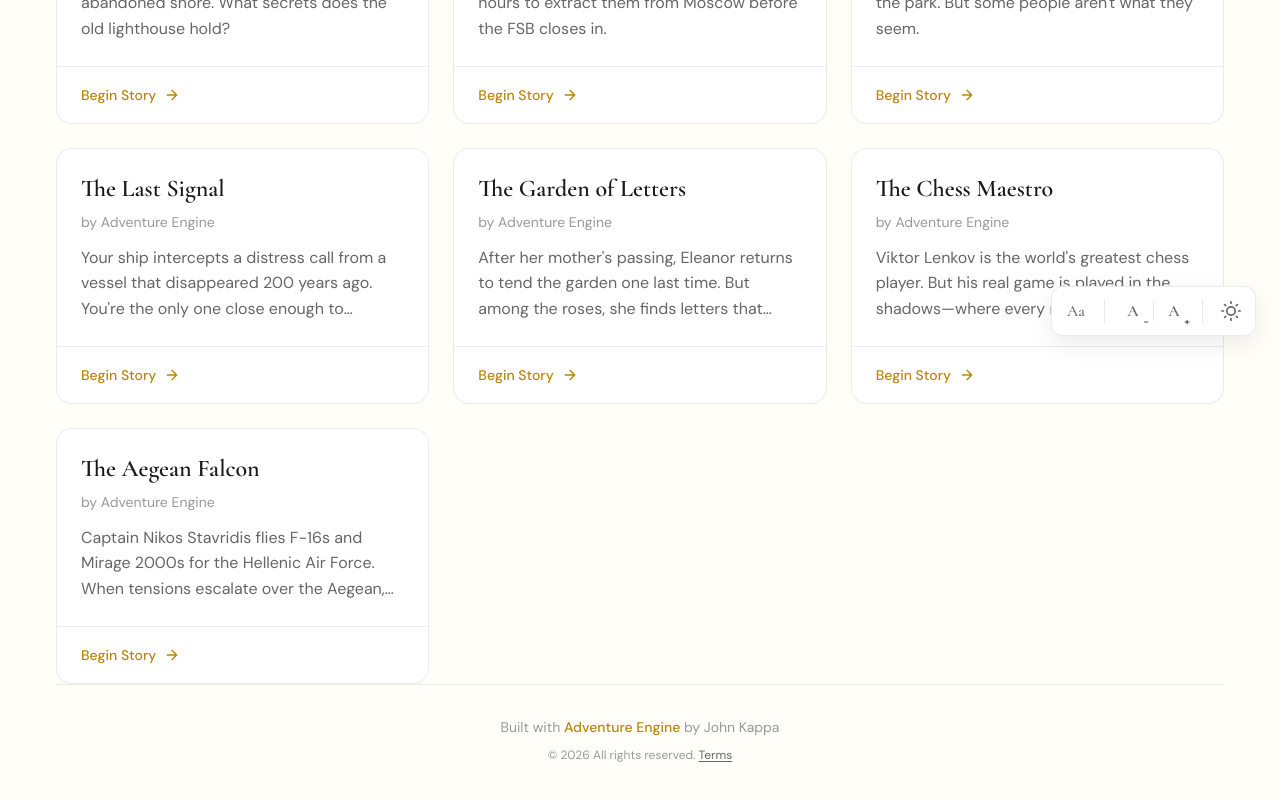
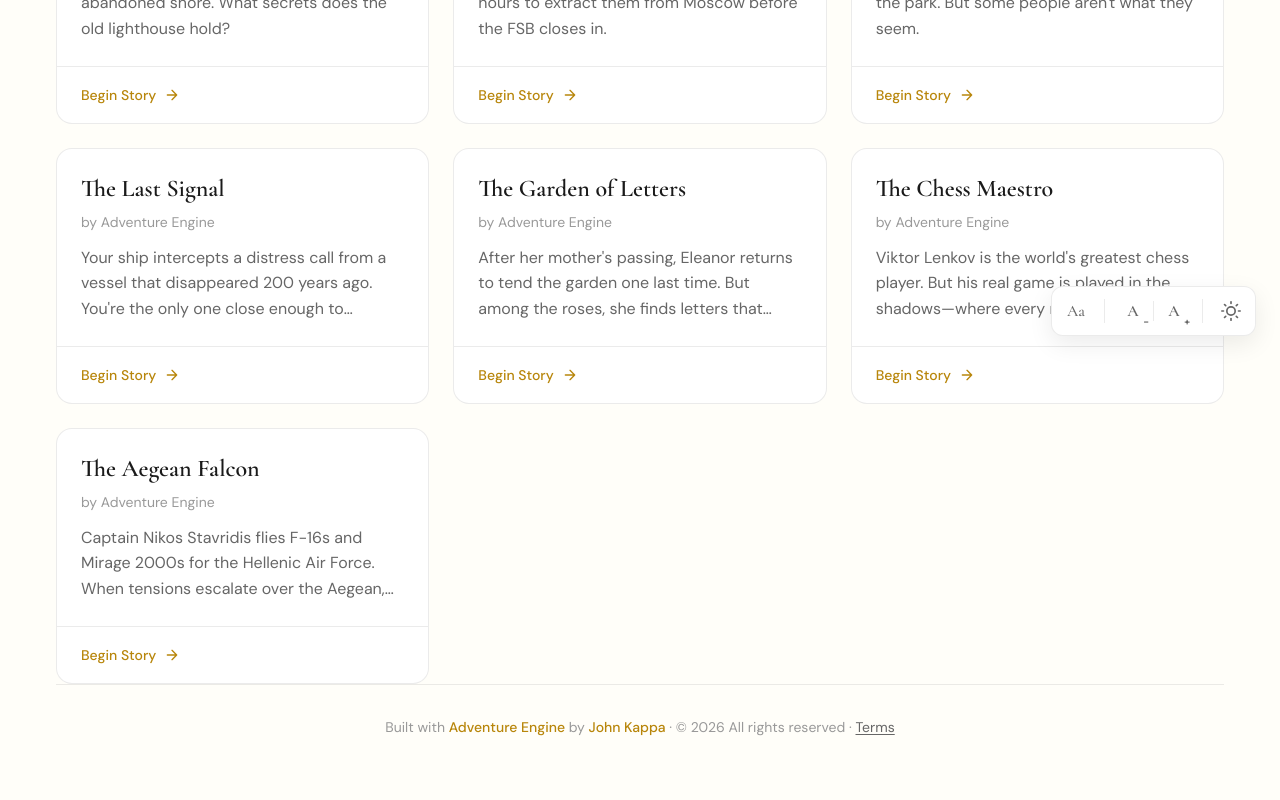
Before and after one commit to j-kappa/choose-adventure, a React (Vite) app: page / in a window 1280 px wide. Shown: the part 440-1240 px from the top of the page. Built offline with nearby package versions, Linux system fonts and the light colour scheme; a web font is replaced by a local one.

Commit message:
Refactor Footer component by consolidating credit and copyright information into a single paragraph and removing unused CSS classes for cleaner code.

```diff
--- a/src/components/Footer/Footer.module.css
+++ b/src/components/Footer/Footer.module.css
@@ -7,18 +7,9 @@
   font-size: var(--text-sm);
 }
 
-.credit {
-  margin-bottom: var(--space-2);
-}
-
 .accent {
   color: var(--color-accent);
   font-weight: 500;
-}
-
-.copyright {
-  font-size: var(--text-xs);
-  color: var(--color-text-subtle);
 }
 
 .link {
--- a/src/components/Footer/Footer.tsx
+++ b/src/components/Footer/Footer.tsx
@@ -4,11 +4,8 @@ import styles from './Footer.module.css';
 export function Footer() {
   return (
     <footer className={styles.footer}>
-      <p className={styles.credit}>
-        Built with <span className={styles.accent}>Adventure Engine</span> by John Kappa
-      </p>
-      <p className={styles.copyright}>
-        © 2026 All rights reserved. <Link to="/terms" className={styles.link}>Terms</Link>
+      <p>
+        Built with <span className={styles.accent}>Adventure Engine</span> by <span className={styles.accent}>John Kappa</span> · © 2026 All rights reserved · <Link to="/terms" className={styles.link}>Terms</Link>
       </p>
     </footer>
   );
```
